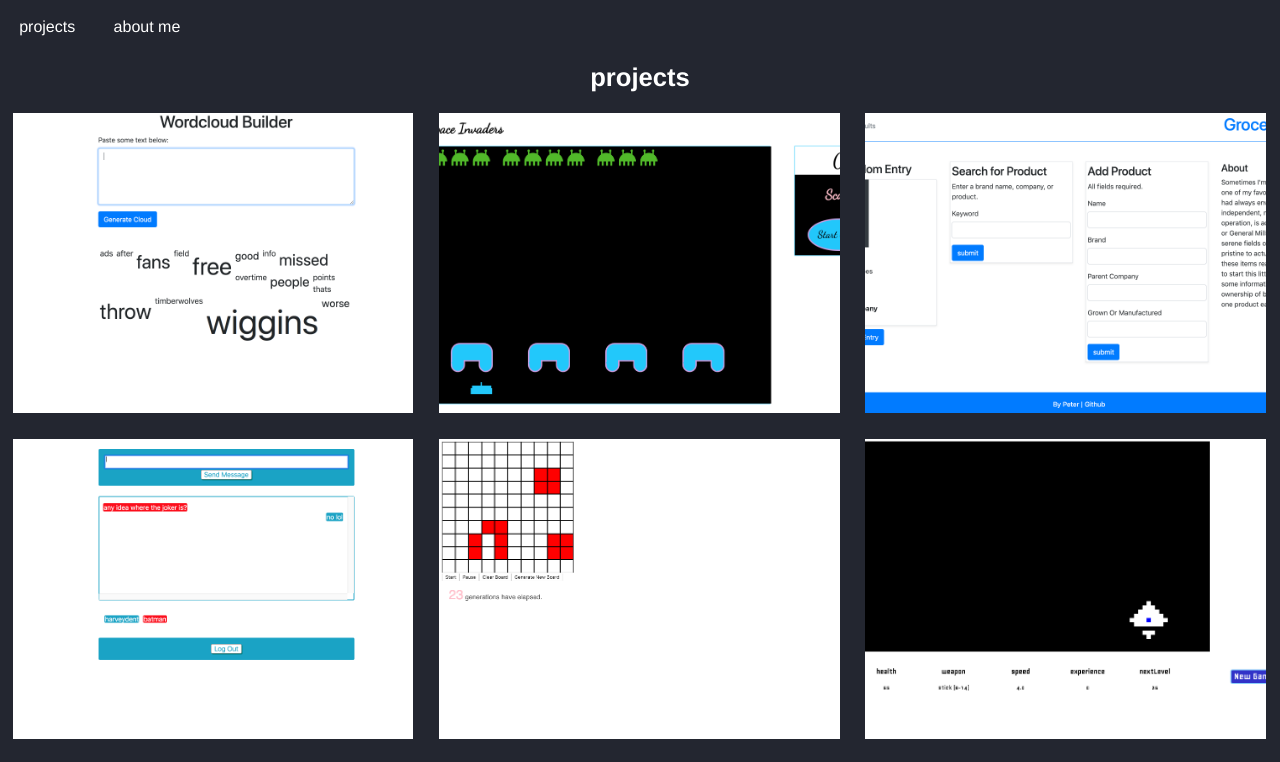
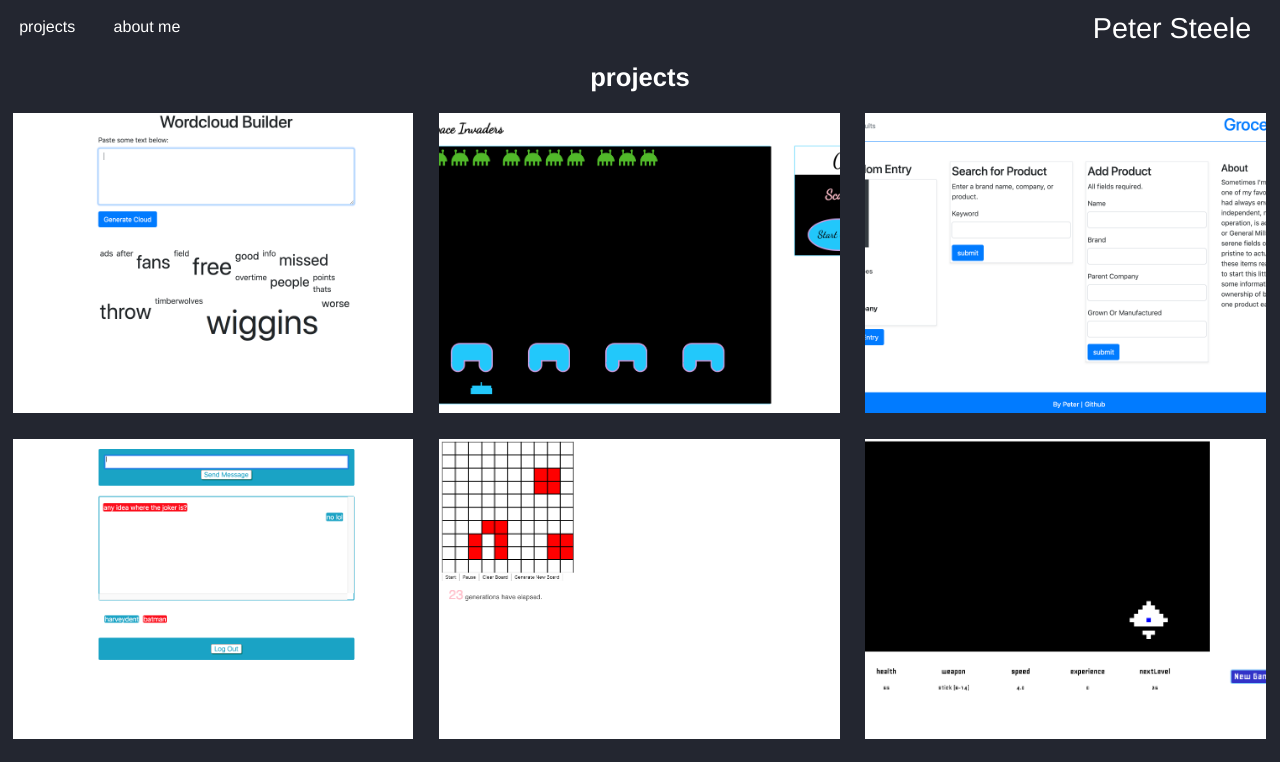
Before and after one commit to PeterHSteele/peterhsteele.github.io, a React app: page / in a window 1280 px wide. Shown: the top 762 px of the page. Built offline with nearby package versions, Linux system fonts and the light colour scheme.

Commit message:
whoops forgot h1, added it to nav

```diff
--- a/app/components/Nav.js
+++ b/app/components/Nav.js
@@ -2,7 +2,10 @@ import React from 'react'
 
 function Nav (props) {
 	return (
-		<nav>{props.navLinks}</nav>
+		<nav>
+			{props.navLinks}
+			<h1>Peter Steele</h1>
+		</nav>
 	)
 }
 
--- a/app/index.css
+++ b/app/index.css
@@ -4,6 +4,13 @@ body{
 	font-family:helvetica;
 	background:rgb(35,38,48);
 	font-size: 16px;
+}
+
+h1{
+	font-size:1.8em;
+	font-weight:500;
+	text-align:right;
+	padding: .5em 1em 0 0;
 }
 
 h2{
```
Also changed, not shown: .babelrc (added), build/bundle.js, 1 other file.
